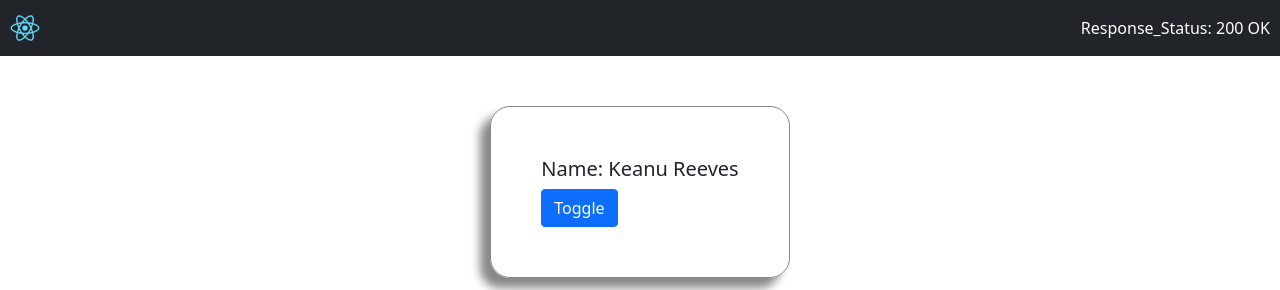
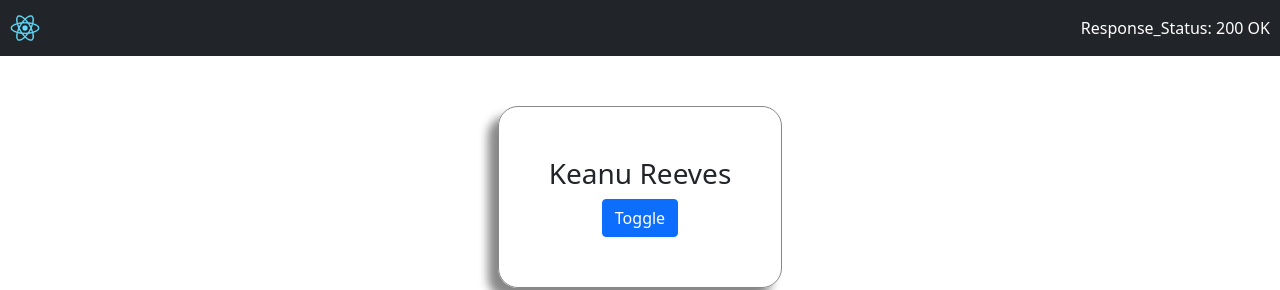
Before and after one commit to jpanakkal22/movies_and_stars, a React (Create React App) app in the folder movies-and-stars/: page / in a window 1280 px wide. Shown: the top 290 px of the page. Built offline with nearby package versions, Linux system fonts and the light colour scheme; no server answers.

Commit message:
add Grid to elements

```diff
--- a/movies-and-stars/src/components/Actor/Actor.js
+++ b/movies-and-stars/src/components/Actor/Actor.js
@@ -1,11 +1,20 @@
+import { Row, Col } from 'react-bootstrap'
 import Button from 'react-bootstrap/Button';
 import "./ActorStyle.css";
 
 function Actor(props) {
     return(
         <div id='actorDiv'>
-            <h5>Name: <span>{props.name}</span></h5>
-            <Button onClick={props.handleClick}>Toggle</Button>
+            <Row>
+                <Col className='actor d-flex justify-content-center align-items-center'>
+                    <h3>{props.name}</h3>
+                </Col>
+            </Row>
+            <Row>
+                <Col className='actor d-flex justify-content-center'>
+                    <Button onClick={props.handleClick}>Toggle</Button>
+                </Col>
+            </Row>
         </div>
     )
 }
```
